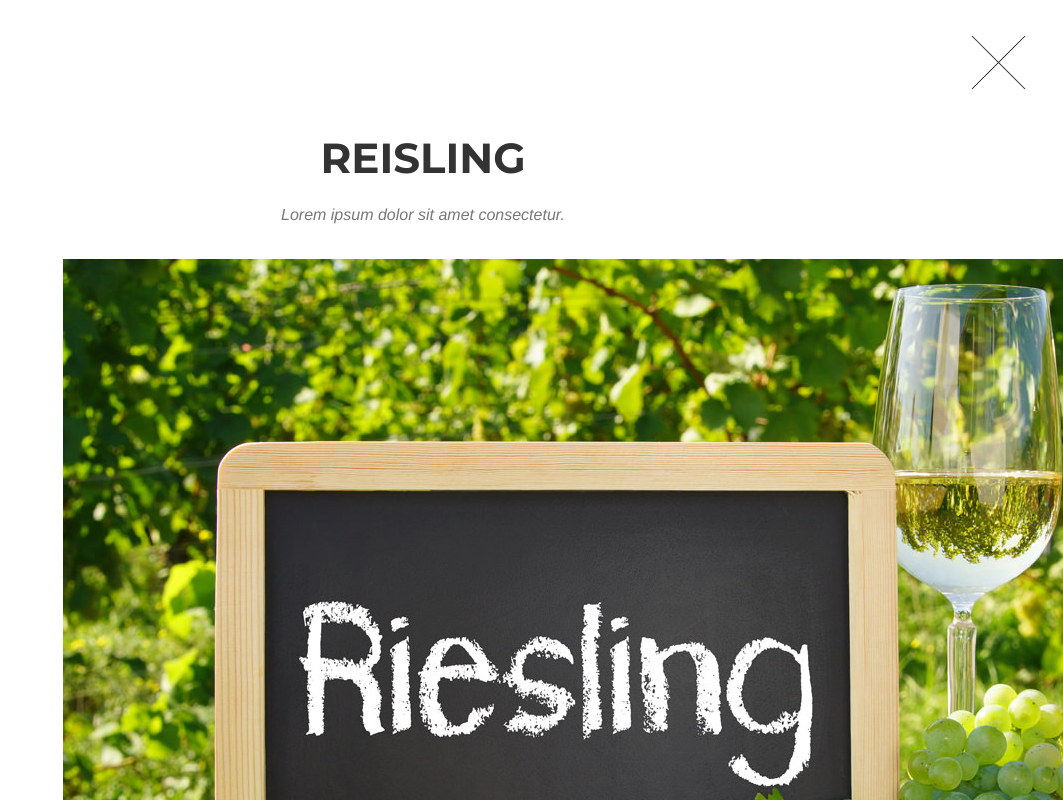
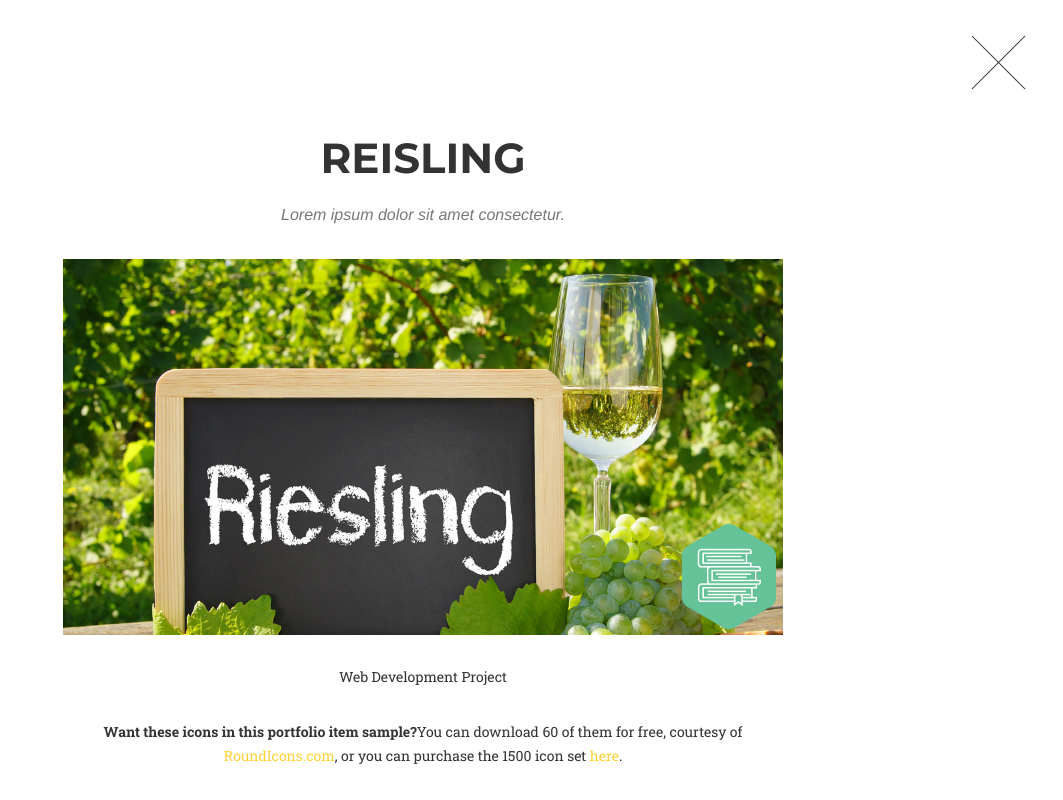
Before and after one commit to gaspardelacruz/baguiowine, a website: page index.html in a window 1280 px wide. Both pictures are taken after a click on the link 250 px from the left and 1834 px from the top of the page. Shown: the part 1434-2234 px from the top of the page, without its empty margins (217-1280 px from the left). Drawn offline with nearby package versions, Linux system fonts and the light colour scheme; files that its build step writes are made by us from their sources; a web font is replaced by a local one.

Commit message:
Update index.html

```diff
--- a/index.html
+++ b/index.html
@@ -387,8 +387,8 @@
                                 <!-- Project Details Go Here -->
                                 <h2>Reisling</h2>
                                 <p class="item-intro text-muted">Lorem ipsum dolor sit amet consectetur.</p>
-                                <img class="img/" src="baguiowine/reisling.png" alt="">
-                                <p>Use this area to describe your project. Lorem ipsum dolor sit amet, consectetur adipisicing elit. Est blanditiis dolorem culpa incidunt minus dignissimos deserunt repellat aperiam quasi sunt officia expedita beatae cupiditate, maiores repudiandae, nostrum, reiciendis facere nemo!</p>
+                                <img src="reisling.png" class="img-responsive img-centered" alt="">
+                                <p>Web Development Project</p>
                                 <p>
                                     <strong>Want these icons in this portfolio item sample?</strong>You can download 60 of them for free, courtesy of <a href="https://getdpd.com/cart/hoplink/18076?referrer=bvbo4kax5k8ogc">RoundIcons.com</a>, or you can purchase the 1500 icon set <a href="https://getdpd.com/cart/hoplink/18076?referrer=bvbo4kax5k8ogc">here</a>.</p>
                                 <ul class="list-inline">
```
